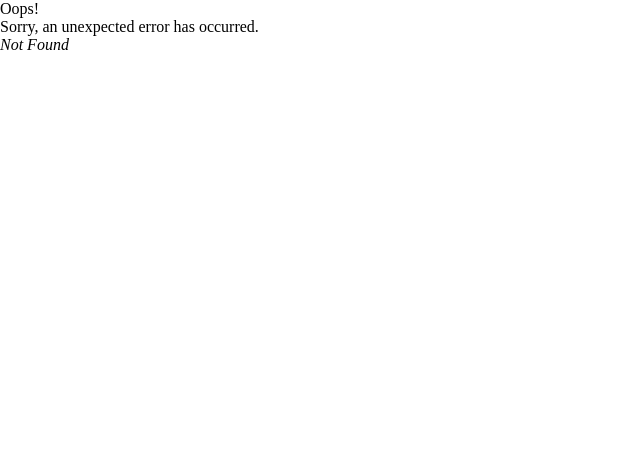
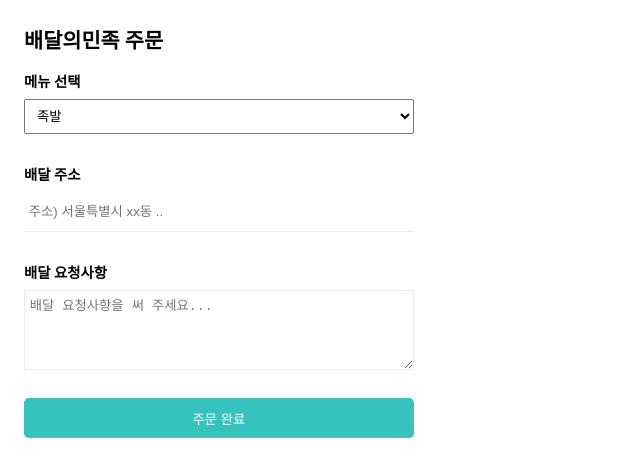
Before and after one commit to danimkim/onebite-react-challenge, a React (Vite) app: page /onebite-react-challenge/mission/day11 in a window 1280 px wide. Before the commit this address had no page. Shown: the top 476 px of the page, without its empty margins (0-640 px from the left). Built offline with nearby package versions, Linux system fonts and the light colour scheme.

Commit message:
feat: create UI component for Food order page

```diff
--- /dev/null
+++ b/src/components/FoodOrder/OrderEditor.jsx
@@ -0,0 +1,36 @@
+import styles from "./OrderEditor.module.css";
+
+export default function OrderEditor() {
+  return (
+    <form className={styles.Form}>
+      <div>
+        <label className={styles.Label}>메뉴 선택</label>
+        <select className={styles.SelectContainer}>
+          <option value={"족발"}>족발</option>
+          <option value={"떡볶이"}>떡볶이</option>
+          <option value={"아이스크림"}>아이스크림</option>
+          <option value={"샐러드"}>샐러드</option>
+        </select>
+      </div>
+      <div>
+        <div className={styles.Label}>배달 주소</div>
+        <input
+          className={styles.AddressInput}
+          placeholder="주소) 서울특별시 xx동 .."
+        />
+      </div>
+      <div>
+        <div className={styles.Label}>배달 요청사항</div>
+        <textarea
+          className={styles.TextArea}
+          placeholder="배달 요청사항을 써 주세요..."
+        />
+      </div>
+      <div>
+        <button onClick={() => {}} className={styles.SubmitButton}>
+          주문 완료
+        </button>
+      </div>
+    </form>
+  );
+}
--- /dev/null
+++ b/src/components/FoodOrder/OrderEditor.module.css
@@ -0,0 +1,62 @@
+.Form {
+  margin-top: 1rem;
+  width: 100%;
+}
+
+.Form div {
+  display: flex;
+  flex-direction: column;
+}
+
+.Form > div + div {
+  margin-top: 1.8rem;
+}
+
+.Label {
+  margin-bottom: 0.5rem;
+  font-size: 0.9rem;
+  font-weight: 600;
+}
+
+.SelectContainer {
+  width: 100%;
+  box-sizing: border-box;
+  padding: 0.5rem;
+}
+
+.SelectContainer option {
+  width: 100%;
+}
+
+.AddressInput {
+  box-sizing: border-box;
+  width: 100%;
+  height: 2.5rem;
+  padding: 0.3rem;
+  border-bottom: solid 1px #e8ecf3;
+  outline: none;
+}
+
+.AddressInput:focus {
+  border-bottom: solid 1px #36c3be;
+}
+
+.TextArea {
+  box-sizing: border-box;
+  width: 100%;
+  min-height: 5rem;
+  padding: 0.3rem;
+  border: solid 1px #e8ecf3;
+  /* outline: none; */
+}
+
+.TextArea:focus {
+  outline: solid 1px #36c3be;
+}
+
+.SubmitButton {
+  background-color: #36c3be;
+  height: 2.5rem;
+  border-radius: 0.3rem;
+  color: #fff;
+}
--- a/src/main.jsx
+++ b/src/main.jsx
@@ -10,6 +10,7 @@
 import { BASE_URL } from "./constants/constant.js";
 import Todolist from "./routes/Todolist.jsx";
 import Contacts from "./routes/Contacts.jsx";
+import FoodOrder from "./routes/FoodOrder.jsx";
 
 const router = createBrowserRouter(
   [
@@ -24,6 +25,10 @@
         {
           path: "day10",
           element: <MockAuth />,
+        },
+        {
+          path: "day11",
+          element: <FoodOrder />,
         },
         {
           path: "day13",
--- /dev/null
+++ b/src/routes/FoodOrder.jsx
@@ -0,0 +1,11 @@
+import OrderEditor from "../components/FoodOrder/OrderEditor";
+import styles from "./../styles/FoodOrder.module.css";
+
+export default function FoodOrder() {
+  return (
+    <section className={styles.Container}>
+      <h2 className={styles.Title}>배달의민족 주문</h2>
+      <OrderEditor />
+    </section>
+  );
+}
--- a/src/routes/root.jsx
+++ b/src/routes/root.jsx
@@ -8,6 +8,9 @@
         <ul>
           <li>
             <Link to={`/mission/day10`}>Day10</Link>
+          </li>
+          <li>
+            <Link to={`/mission/day11`}>Day11 - 배달 음식 주문 페이지</Link>
           </li>
           <li>
             <Link to={`/mission/day13`}>Day13 - 환율 변환기</Link>
--- /dev/null
+++ b/src/styles/FoodOrder.module.css
@@ -0,0 +1,9 @@
+.Container {
+  padding: 1.5rem;
+  max-width: 390px;
+}
+
+.Title {
+  font-weight: 700;
+  font-size: 1.3rem;
+}
```
